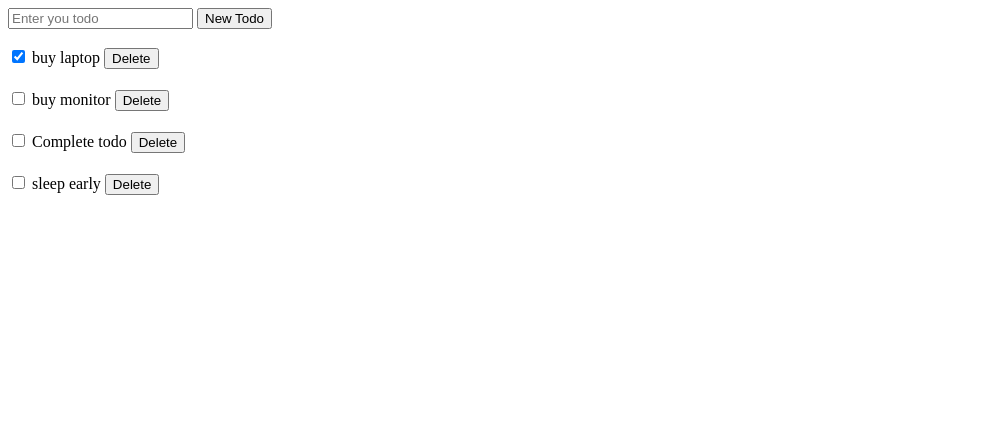
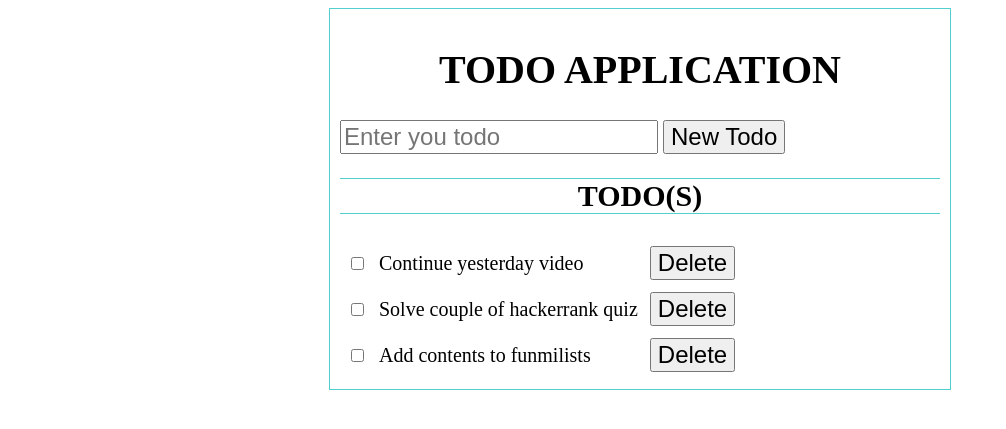
Before and after one commit to habtij/todoList, a PHP site: page / in a window 1280 px wide. Shown: the top 429 px of the page, without its empty margins (0-1006 px from the left). Run offline with PHP 8.4, Linux system fonts and the light colour scheme.

Commit message:
Include app.css to index.php and update the changes of index.php

```diff
--- /dev/null
+++ b/app.css
@@ -0,0 +1,32 @@
+.body {
+    position: relative;
+}
+
+.container {
+    width: 600px;
+    margin: 0 auto;
+    border: 1px solid rgb(84, 207, 207);
+    padding: 10px;
+    font-size: 20px;
+}
+
+.form-control {
+    font-size: 1.2em;
+}
+
+.btn {
+    font-size: 1.2em;
+}
+
+.text-center {
+    text-align: center;
+}
+
+.border-topbottom {
+    border-top: 1px solid rgb(84, 207, 207);
+    border-bottom: 1px solid rgb(84, 207, 207);
+}
+
+table td {
+    padding: 5px;
+}
--- a/index.php
+++ b/index.php
@@ -12,26 +12,36 @@ if (file_exists("todo.json")) {
     <meta http-equiv="X-UA-Compatible" content="IE=edge">
     <meta name="viewport" content="width=device-width, initial-scale=1.0">
     <title>Document</title>
+    <link rel="stylesheet" href="app.css">
 </head>
 <body>
+    <div class="container">
+        <h1 class="text-center">TODO APPLICATION</h1>
         <form action="newtodo.php" method="post">
-        <input type="text" name="todo_name" placeholder="Enter you todo">
-        <button>New Todo</button>
+            <input class="form-control" type="text" name="todo_name" placeholder="Enter you todo">
+            <button class="btn">New Todo</button>
         </form>
-    <br />
+        <h2 class="text-center border-topbottom">TODO(S)</h2>
+        <table>
         <?php foreach($todos as $todoName => $todo):?>
-        <div style='margin-bottom: 20px'>
+            <tr>
+                <td>
                     <form style="display: inline-block" action="change_status.php" method="post">
                         <input type="hidden" name="todo_name" value="<?php echo $todoName ?>" />
                         <input type="checkbox" <?php echo $todo['completed'] ? 'checked' : ''; ?> />
                     </form>
-            <?php echo $todoName; ?>
+                </td>
+                <td><?php echo $todoName; ?></td>
+                <td>
                     <form style="display: inline-block" action="delete.php" method="post">
                         <input type="hidden" name="todo_name" value="<?php echo $todoName; ?>">
-                <button>Delete</button>
+                        <button class="btn">Delete</button>
                     </form>
+                </td>
+            </tr>
+        <?php endforeach; ?>
+        </table>
     </div>
-    <?php endforeach; ?>
 
     <script>
         const checkboxes = document.querySelectorAll('input[type=checkbox]');
--- a/todo.json
+++ b/todo.json
@@ -1,14 +1,11 @@
 {
-    "buy laptop": {
-        "completed": true
-    },
-    "buy monitor": {
+    "Continue yesterday video": {
         "completed": false
     },
-    "Complete todo": {
+    "Solve couple of hackerrank quiz": {
         "completed": false
     },
-    "sleep early": {
+    "Add contents to funmilists": {
         "completed": false
     }
 }
```
Lines whose indentation alone changed are shown as unchanged.
